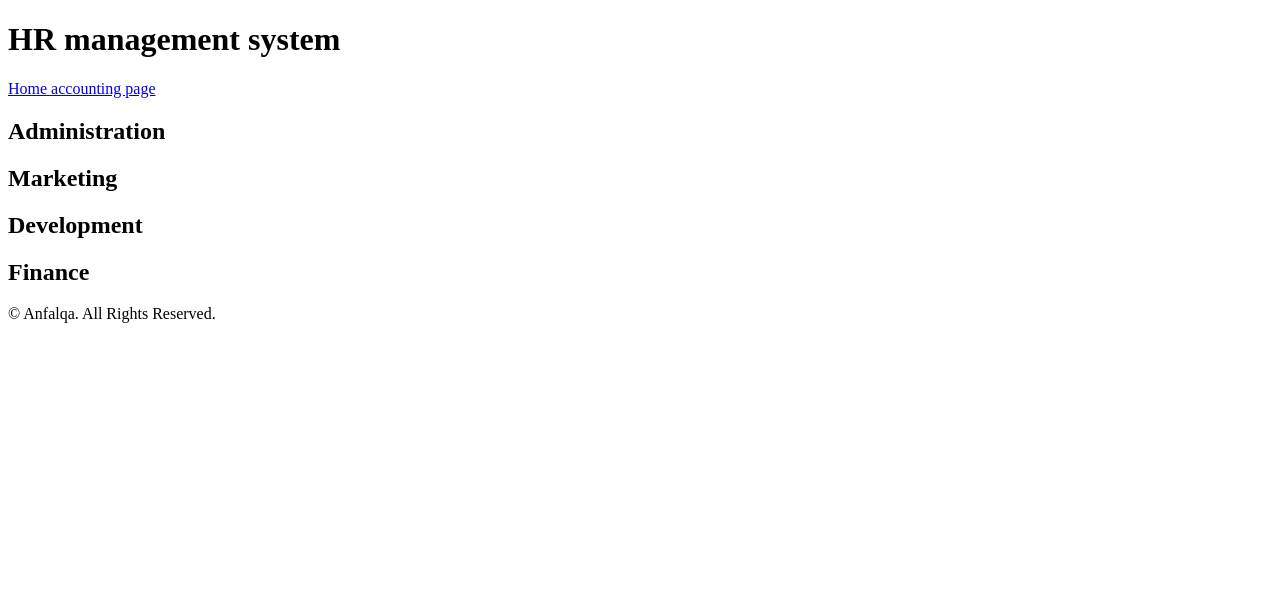
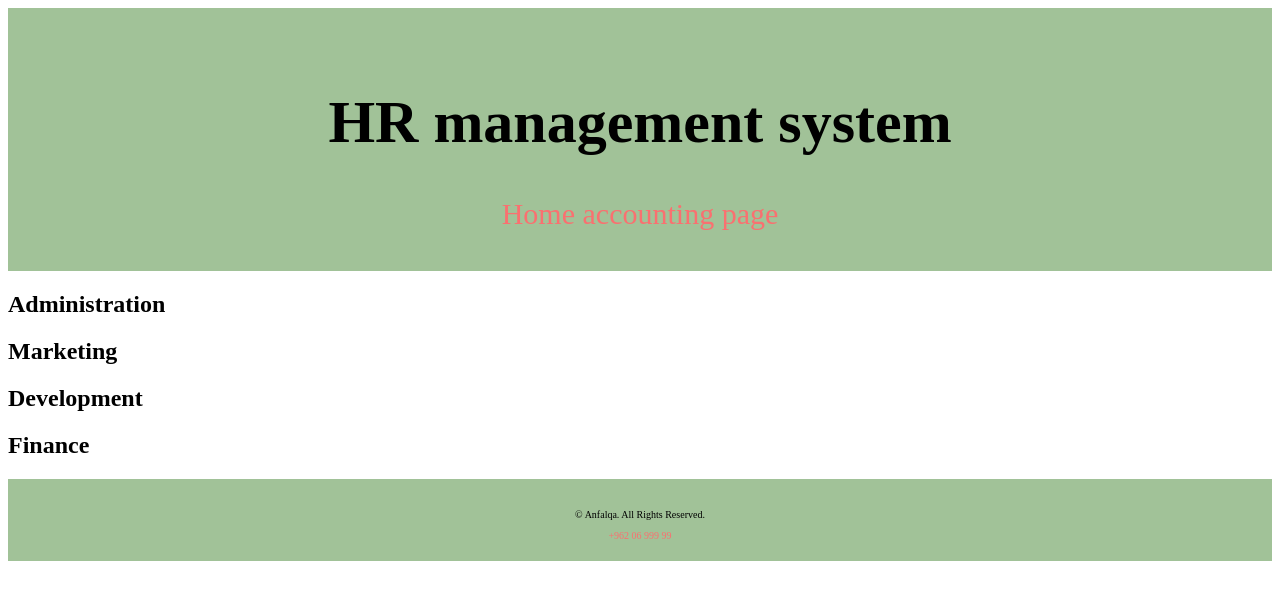
Before and after one commit to anfalqa/HR-management-system, a plain HTML site: page index.html in a window 1280 px wide. Drawn offline with Linux system fonts and the light colour scheme.

Commit message:
Update index.html

```diff
--- a/index.html
+++ b/index.html
@@ -5,7 +5,33 @@
     <meta http-equiv="X-UA-Compatible" content="IE=edge">
     <meta name="viewport" content="width=device-width, initial-scale=1.0">
     <title>Document</title>
+    <link rel="preconnect" href="https://fonts.googleapis.com">
+    <link rel="preconnect" href="https://fonts.gstatic.com" crossorigin>
+    <link href="https://fonts.googleapis.com/css2?family=Dosis&family=Josefin+Sans:ital,wght@0,200;1,200&family=Merriweather:ital,wght@0,700;1,700&display=swap" rel="stylesheet">
+    <style>
 
+    header {
+        padding: 40px;
+        text-align: center;
+        background: #A1C298;
+        font-size: 30px;
+
+        }
+    footer{
+        padding: 20px;
+        text-align: center;
+        background: #A1C298;
+        font-size: 10px;
+    }
+
+    a:link, a:visited {
+  text-decoration: none ;
+  color: #FA7070;
+
+
+}
+
+    </style>
 </head>
 <body>
     <header>
@@ -14,18 +40,10 @@
         <a href="./accounting.html">     accounting page</a>
 
     </header>
-    <p id="demo"></p>
-    <p id="demo1"></p>
-    <p id="demo2"></p>
-    <p id="demo3"></p>
-    <p id="demo4"></p>
-    <p id="demo5"></p>
-    <p id="demo6"></p>
-
-
     <script src="./js/app.js"></script>
     <footer>
         <p>&copy; Anfalqa. All Rights Reserved.</p>
+        <a href="tel:+962069999999">+962 06 999 99</a>
     </footer>
 
 
```
